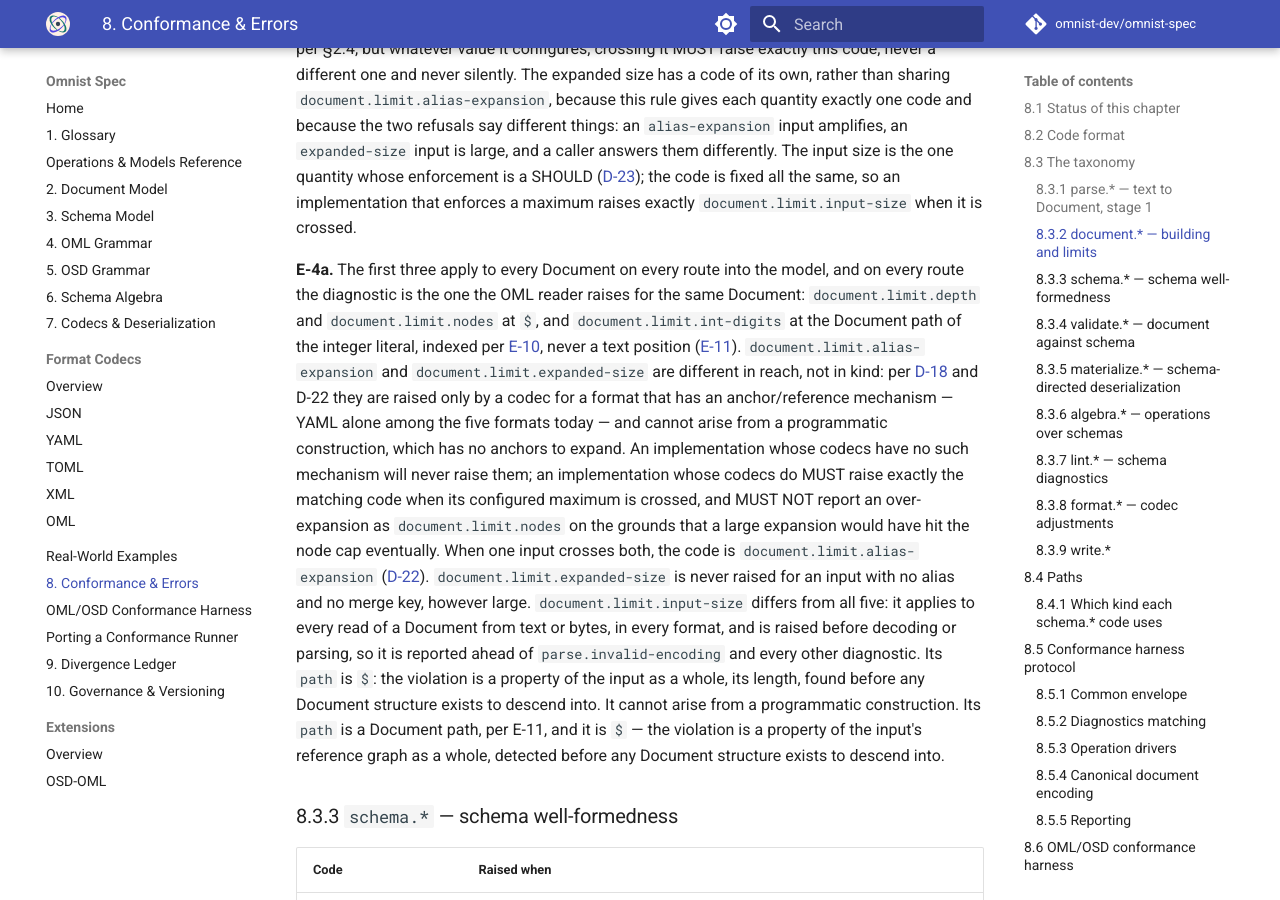
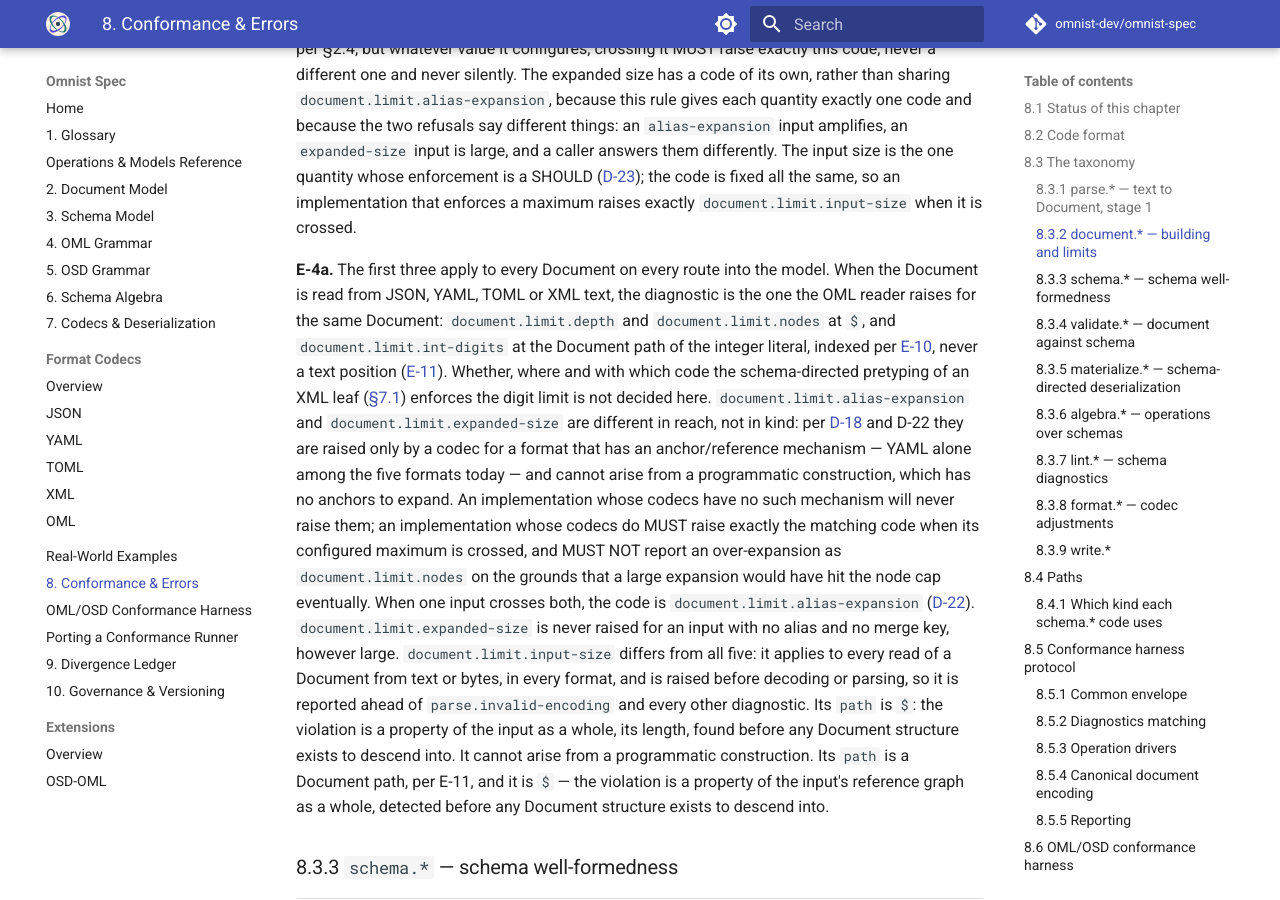
Before and after one commit to omnist-dev/omnist-spec, an MkDocs documentation site: the page built from docs/08-conformance-and-errors.md, in a window 1280 px wide and 900 px high, scrolled down 4855 px. Built offline with MkDocs 1.6.1 and Material for MkDocs 9.7.7, drawn with Linux system fonts in a browser that asks for light colours; comment, search, counter and statistics services are not loaded.

Commit message:
E-4a: do not claim the undecided XML schema-pretyped case; ledger wording
E-4a now covers the document-level limits for a Document read from JSON,
YAML, TOML or XML text, and says the schema-directed pretyping of an XML
leaf is not decided here. Ledger count wording: "N in this tree, 367 at the
tag".

Co-Authored-By: Claude Sonnet 5.5 <noreply@anthropic.com>

```diff
--- a/docs/08-conformance-and-errors.md
+++ b/docs/08-conformance-and-errors.md
@@ -187,11 +187,14 @@ the code is fixed all the same, so an implementation that enforces a maximum
 raises exactly `document.limit.input-size` when it is crossed.
 
 **E-4a.** The first three apply to every Document on every route into the
-model, and on every route the diagnostic is the one the OML reader raises for
-the same Document: `document.limit.depth` and `document.limit.nodes` at `$`,
-and `document.limit.int-digits` at the Document path of the integer literal,
+model. When the Document is read from JSON, YAML, TOML or XML text, the
+diagnostic is the one the OML reader raises for the same Document:
+`document.limit.depth` and `document.limit.nodes` at `$`, and
+`document.limit.int-digits` at the Document path of the integer literal,
 indexed per [E-10](#84-paths), never a text position
-([E-11](#84-paths)). `document.limit.alias-expansion` and `document.limit.expanded-size` are
+([E-11](#84-paths)). Whether, where and with which code the schema-directed
+pretyping of an XML leaf ([§7.1](07-codecs-and-deserialization.md#71-two-stages))
+enforces the digit limit is not decided here. `document.limit.alias-expansion` and `document.limit.expanded-size` are
 different in reach, not in kind: per
 [D-18](02-document-model.md#241-bounding-alias-expansion) and D-22 they are
 raised only by a codec for a format that has an anchor/reference mechanism —
```
Also changed, not shown: docs/09-divergence-ledger.md (+2 -2 lines).
